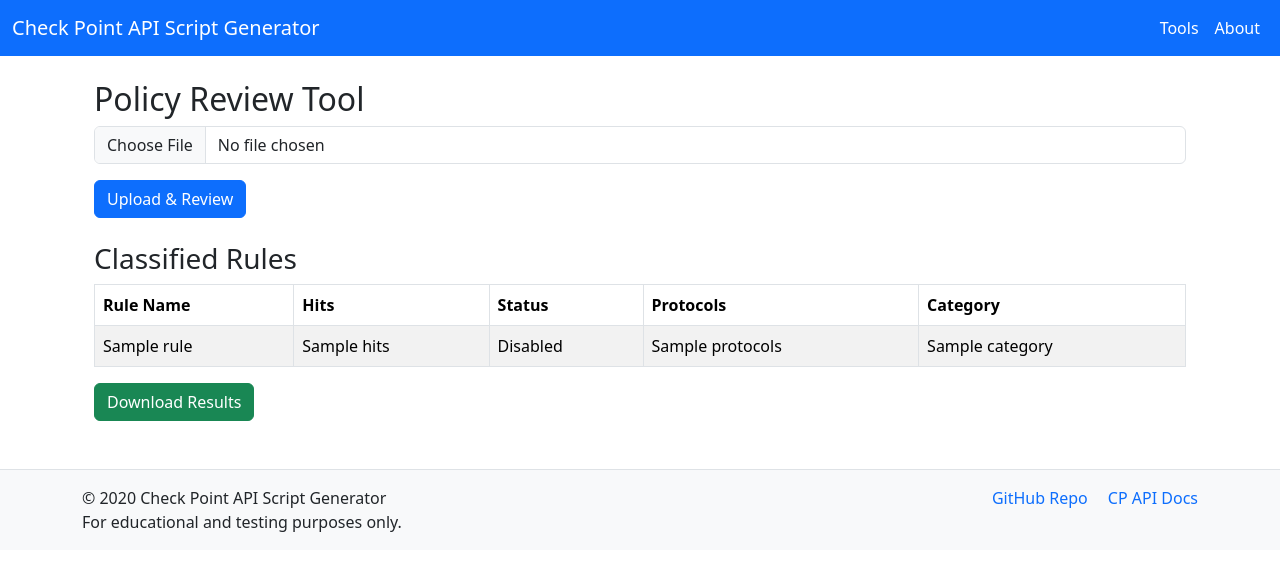
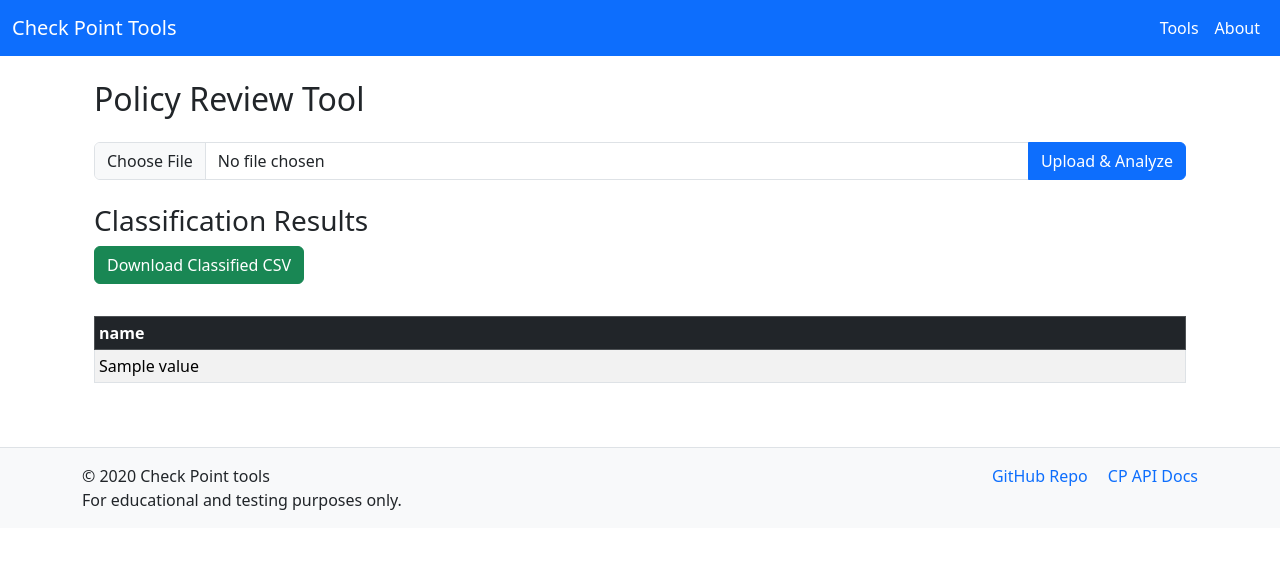
Before and after one commit to jonasKonas/CP_Bulk_API_Generator, a Flask app: template templates/policy_review.html in a window 1280 px wide. Shown: the top 571 px of the page. Run offline with Flask 3, Linux system fonts and the light colour scheme; the template is opened without the code that fills it: most values are stand-ins (such as "Sample title", 1, 10 or a date in 2020).

Commit message:
Policy Review tool is added. Changed naming and title. Fixed date in About page

```diff
--- a/app.py
+++ b/app.py
@@ -2,89 +2,116 @@
 from datetime import datetime
 import pandas as pd
 import io
+import csv
 
 
 app = Flask(__name__)
 
+
+#POLICY REVIEW TOOL
+
 # Weak protocols list
 WEAK_PROTOCOLS = ["HTTP", "FTP", "TELNET", "RDP", "POP3", "IMAP"]
 
+def safe_int(value):
+    """Convert CSV hits value to integer safely."""
+    try:
+        return int(str(value).replace(",", ""))
+    except ValueError:
+        # Handle textual zero
+        if str(value).strip().lower() == "zero":
+            return 0
+        return 0  # fallback for any other non-numeric value
+
 def classify_rules(df):
     """
-    Takes DataFrame from Check Point CSV and classifies rules.
-    Expected columns: 'Name', 'Hits', 'Enabled', 'Services'
+    Classifies rules while keeping all original columns.
+    Adds a new column 'Category'.
     """
     results = []
 
     for _, row in df.iterrows():
-        rule = {
-            "name": row.get("Name", "Unnamed"),
-            "hits": row.get("Hits", 0),
-            "status": "Enabled" if str(row.get("Enabled", "True")).lower() == "true" else "Disabled",
-            "protocols": row.get("Services", ""),
-            "category": ""
-        }
+        rule = row.to_dict()  # keep all original columns
 
-        hits = int(rule["hits"]) if str(rule["hits"]).isdigit() else 0
+        # Parse hits safely
+        hits = safe_int(rule.get("Hits", 0))
+        status = "Enabled" if str(rule.get("Enabled", "True")).lower() == "true" else "Disabled"
+        services = str(rule.get("Services & Applications", ""))
 
-        # Classify
+        # Default category
+        category = "Normal"
+
+        # Classify by hits and status
         if hits == 0:
-            rule["category"] = "Unused"
-        elif rule["status"] == "Disabled":
-            rule["category"] = "Disabled"
+            category = "Unused"
+        elif status == "Disabled":
+            category = "Disabled"
         elif hits < 1000:
-            rule["category"] = "Low Hits"
+            category = "Low Hits"
         elif hits > 1_000_000:
-            rule["category"] = "High Hits"
+            category = "High Hits"
 
-        # Weak protocols check
+        # Weak protocols check (match whole words only)
         for proto in WEAK_PROTOCOLS:
-            if proto.lower() in str(rule["protocols"]).lower():
-                rule["category"] = "Weak Protocol"
+            if f"{proto.lower()}" in [s.strip().lower() for s in services.replace(",", " ").split()]:
+                category = "Weak Protocol"
                 break
 
+        rule["Category"] = category
         results.append(rule)
 
     return results
 
+#DOWNLOAD_FUNCTION_FOR_POLICY_REVIEW
+# Global store for download
+classified_rules = None
 
 @app.route("/policy_review", methods=["GET", "POST"])
 def policy_review():
     global classified_rules
     classified_rules = None
+    results = None
 
     if request.method == "POST":
-        file = request.files["csv_file"]
+        file = request.files.get("csv_file")
         if file and file.filename.endswith(".csv"):
             df = pd.read_csv(file)
-            classified_rules = classify_rules(df)
+            results = classify_rules(df)
+            classified_rules = results  # store for download
 
-    return render_template("policy_review.html", rules=classified_rules)
-
+    return render_template("policy_review.html", rules=results)
 
 @app.route("/download_policy", methods=["POST"])
 def download_policy():
+    global classified_rules
     if not classified_rules:
-        return redirect(url_for("policy_review"))
+        return "No classified rules to download.", 400
 
     df = pd.DataFrame(classified_rules)
-
-    # Save to memory for download
     output = io.BytesIO()
     df.to_csv(output, index=False)
     output.seek(0)
 
-    return send_file(output, mimetype="text/csv", as_attachment=True, download_name="classified_rules.csv")
+    return send_file(
+        output,
+        mimetype="text/csv",
+        as_attachment=True,
+        download_name="classified_rules.csv"
+    )
 
 
+
+#LANDING PAGE
 @app.route('/')
 def index():
     return render_template('index.html', current_year=datetime.now().year)
 
+#ABOUT PAGE
 @app.route('/about')
 def about():
-    return render_template('about.html')
+    return render_template('about.html', current_year=datetime.now().year)
 
+#ADD HOST IN BULK TOOL
 @app.route('/add_host_api', methods=['GET', 'POST'])
 def add_host_api():
     output = ""
--- a/templates/base.html
+++ b/templates/base.html
@@ -2,7 +2,7 @@
 <html lang="en">
 <head>
     <meta charset="UTF-8">
-    <title>Check Point API Script Generator</title>
+    <title>Check Point Tools</title>
     <!-- Bootstrap CSS CDN -->
     <link href="https://cdn.jsdelivr.net/npm/bootstrap@5.3.2/dist/css/bootstrap.min.css" rel="stylesheet">
     <style>
@@ -14,7 +14,7 @@
 <body>
     <nav class="navbar navbar-expand-lg navbar-dark bg-primary mb-4">
         <div class="container-fluid">
-            <a class="navbar-brand" href="{{ url_for('index') }}">Check Point API Script Generator</a>
+            <a class="navbar-brand" href="{{ url_for('index') }}">Check Point Tools</a>
 
             <!-- Toggler for small screens -->
             <button class="navbar-toggler" type="button" data-bs-toggle="collapse" data-bs-target="#navbarTools" aria-controls="navbarTools" aria-expanded="false" aria-label="Toggle navigation">
@@ -42,7 +42,7 @@
         <div class="container py-3">
             <div class="row">
             <div class="col-md-6 mb-2 mb-md-0 text-md-start">
-                <p class="mb-0">&copy; {{ current_year }} Check Point API Script Generator</p>
+                <p class="mb-0">&copy; {{ current_year }} Check Point tools</p>
                 <p class="mb-0">For educational and testing purposes only.</p>
             </div>
             <div class="col-md-6 text-md-end">
--- a/templates/policy_review.html
+++ b/templates/policy_review.html
@@ -1,46 +1,58 @@
 {% extends "base.html" %}
+
 {% block content %}
 <div class="container">
-    <h2>Policy Review Tool</h2>
+    <h2 class="mb-4">Policy Review Tool</h2>
 
-    <!-- Upload Form -->
-    <form method="post" enctype="multipart/form-data" class="mb-4">
-        <div class="mb-3">
-            <input type="file" name="csv_file" class="form-control" required>
+    <form method="POST" enctype="multipart/form-data" class="mb-4">
+        <div class="input-group">
+            <input type="file" name="csv_file" accept=".csv" class="form-control" required>
+            <button type="submit" class="btn btn-primary">Upload & Analyze</button>
         </div>
-        <button type="submit" class="btn btn-primary">Upload & Review</button>
     </form>
 
-    <!-- Results Table -->
     {% if rules %}
-    <h3>Classified Rules</h3>
-    <table class="table table-bordered table-striped">
-        <thead>
+        <h3>Classification Results</h3>
+        <form method="POST" action="{{ url_for('download_policy') }}">
+            <button type="submit" class="btn btn-success mb-3">Download Classified CSV</button>
+        </form>
+
+    <div class="table-responsive" style="max-width: 100%;">
+        <table class="table table-striped table-bordered mt-3 table-sm w-100">
+            <thead class="table-dark">
                 <tr>
-                <th>Rule Name</th>
-                <th>Hits</th>
-                <th>Status</th>
-                <th>Protocols</th>
-                <th>Category</th>
+                    {% for col in rules[0].keys() %}
+                        <th style="white-space: nowrap; width: {{ loop.length > 5 and '15%' or 'auto' }};">{{ col }}</th>
+                    {% endfor %}
                 </tr>
             </thead>
             <tbody>
                 {% for rule in rules %}
                 <tr>
-                <td>{{ rule.name }}</td>
-                <td>{{ rule.hits }}</td>
-                <td>{{ rule.status }}</td>
-                <td>{{ rule.protocols }}</td>
-                <td>{{ rule.category }}</td>
+                    {% for key, value in rule.items() %}
+                        <td style="overflow-wrap: anywhere; max-width: 200px;">
+                            {% if key == "Category" %}
+                                {% if value in ["Unused", "Weak Protocol", "High Hits"] %}
+                                    <span class="badge bg-danger">{{ value }}</span>
+                                {% elif value == "Disabled" %}
+                                    <span class="badge bg-warning text-dark">{{ value }}</span>
+                                {% elif value == "Low Hits" %}
+                                    <span class="badge bg-info text-dark">{{ value }}</span>
+                                {% else %}
+                                    <span class="badge bg-success">{{ value }}</span>
+                                {% endif %}
+                            {% else %}
+                                {{ value }}
+                            {% endif %}
+                        </td>
+                    {% endfor %}
                 </tr>
                 {% endfor %}
             </tbody>
         </table>
+    </div>
 
-    <!-- Download Results -->
-    <form method="post" action="{{ url_for('download_policy') }}">
-        <button type="submit" class="btn btn-success">Download Results</button>
-    </form>
+
     {% endif %}
 </div>
 {% endblock %}
```
Also changed, not shown: templates/about.html (+4 -4 lines), templates/index.html (+6 -6 lines). Lines whose indentation alone changed are shown as unchanged.
